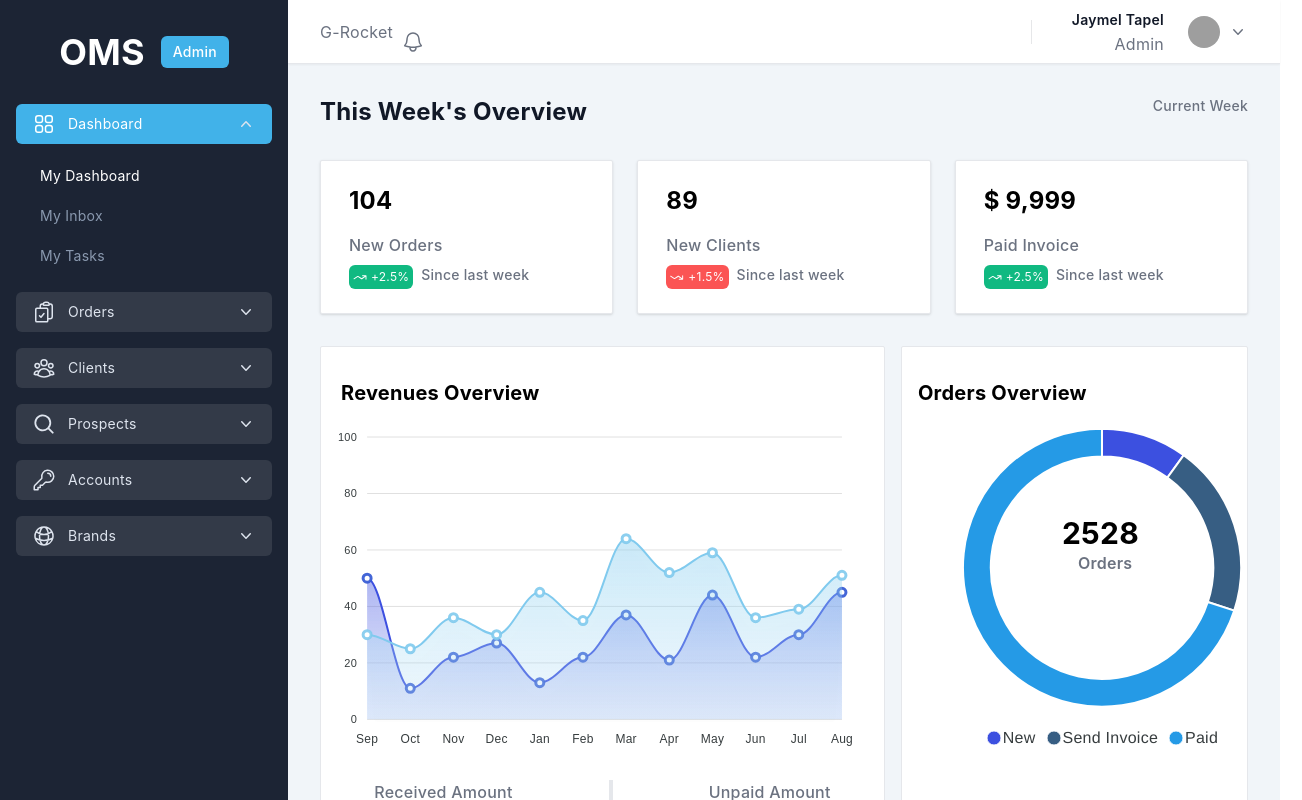
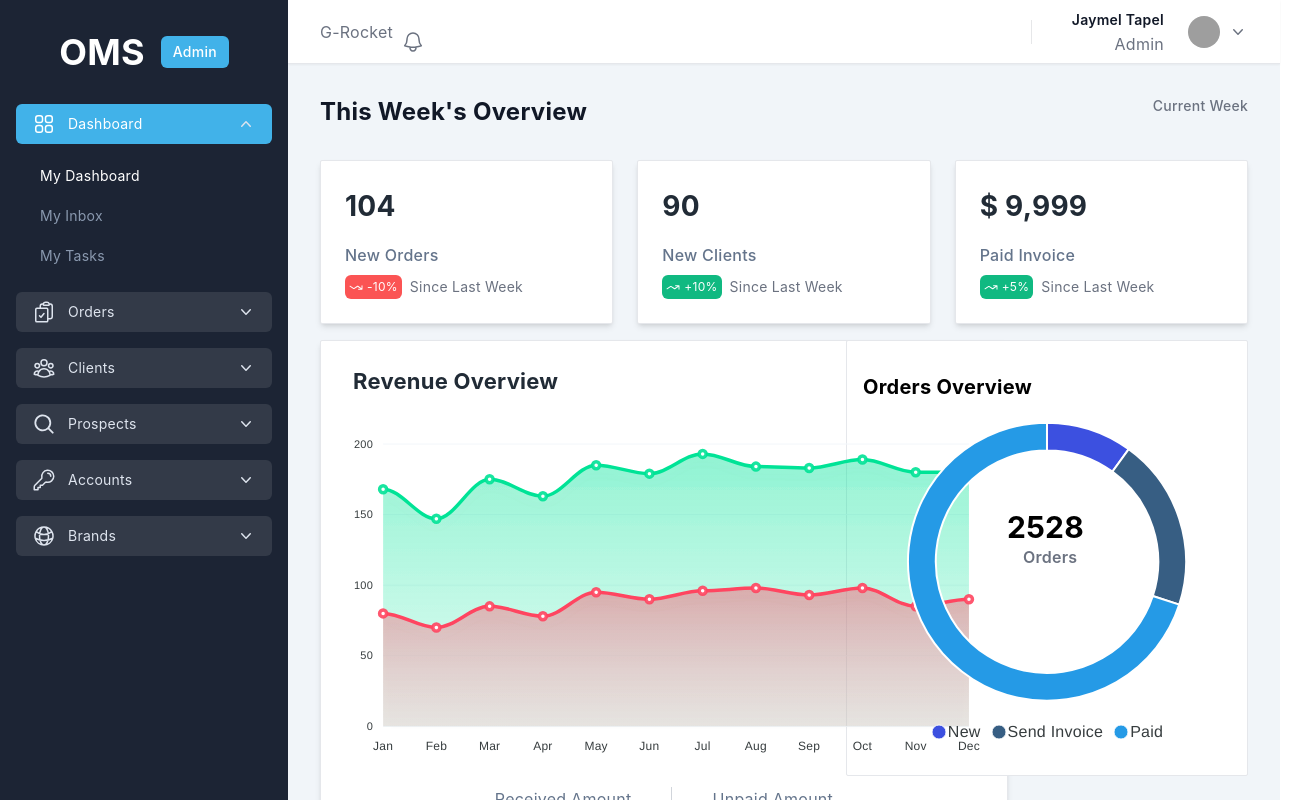
Before and after one commit to jaymel-tapel/grocket-oms-v2, a React (Vite) app: page /dashboard in a window 1280 px wide. Shown: the top 800 px of the page, 1302 px wide, since content can reach past the window. Built offline with nearby package versions, Linux system fonts and the light colour scheme; grey boxes are pictures that could not be loaded.

Commit message:
datatest for cards and charts

```diff
--- a/src/pages/dashboard/Dashboard.tsx
+++ b/src/pages/dashboard/Dashboard.tsx
@@ -1,10 +1,81 @@
-import DashboardChart from "../../components/dashboard/dashboard/DashboardChart";
 import DashboardCircleChart from "../../components/dashboard/dashboard/DashboardCircleChart";
-import DashboardBoxData from "../../components/dashboard/dashboard/DashboardBoxData";
 import DashboardTable from "../../components/dashboard/dashboard/DashboardTable";
 import LoggedSection from "../../components/sections/LoggedSection";
+import BarLineChart from "../../components/tools/charts/BarLineChart";
+import { useState } from "react";
+import StatsCards from "../../components/tools/cards/StatsCards";
 
 const Dashboard: React.FC = () => {
+  const [dataCards] = useState([
+    {
+      label: "New Orders",
+      value: 104,
+      percentage: {
+        label: "Since Last Week",
+        value: -10,
+      },
+    },
+    {
+      label: "New Clients",
+      value: 90,
+      percentage: {
+        label: "Since Last Week",
+        value: 10,
+      },
+    },
+    {
+      label: "Paid Invoice",
+      value: "$ 9,999",
+      percentage: {
+        label: "Since Last Week",
+        value: 5,
+      },
+    },
+  ]);
+
+  const [dataBar] = useState([
+    {
+      name: "2022",
+      data: [
+        { y: 80, x: "Jan" },
+        { y: 70, x: "Feb" },
+        { y: 85, x: "Mar" },
+        { y: 78, x: "Apr" },
+        { y: 95, x: "May" },
+        { y: 90, x: "Jun" },
+        { y: 96, x: "Jul" },
+        { y: 98, x: "Aug" },
+        { y: 93, x: "Sep" },
+        { y: 98, x: "Oct" },
+        { y: 85, x: "Nov" },
+        { y: 90, x: "Dec" },
+      ],
+    },
+    {
+      name: "2023",
+      data: [
+        { y: 88, x: "Jan" },
+        { y: 77, x: "Feb" },
+        { y: 90, x: "Mar" },
+        { y: 85, x: "Apr" },
+        { y: 90, x: "May" },
+        { y: 89, x: "Jun" },
+        { y: 97, x: "Jul" },
+        { y: 86, x: "Aug" },
+        { y: 90, x: "Sep" },
+        { y: 91, x: "Oct" },
+        { y: 95, x: "Nov" },
+        { y: 90, x: "Dec" },
+      ],
+    },
+  ]);
+
+  const dataLabel = [
+    { label: "Received Amount", value: "$45,070.00" },
+    { label: "Unpaid Amount", value: "$32,400.00" },
+  ];
+
+  const ColorsChart = ["#FF4560", "#00E396", "#3C50E0", "#41B2E9"];
   return (
     <LoggedSection>
       <div className="flex justify-between mb-8">
@@ -13,15 +84,25 @@ const Dashboard: React.FC = () => {
         </span>
         <span className="text-sm font-medium items-end"> Current Week</span>
       </div>
-      <DashboardBoxData />
-      <div
-        className="mt-4 mb-4 grid gap-2 md:mt-4 md:gap-4 2xl:mt-6.5 2xl:gap-6.5"
-        style={{ gridTemplateColumns: "repeat(13, minmax(0, 1fr))" }}
-      >
-        <DashboardChart />
-        <DashboardCircleChart />
+      <StatsCards stats={dataCards} />
+      <div className="grid grid-cols-2 gap-8 md:mt-4 md:gap-4 2xl:mt-6.5 2xl:gap-6.5">
+        <div className="w-[43rem]">
+          <BarLineChart
+            chartColors={ColorsChart}
+            chartData={dataBar}
+            additionalData={dataLabel}
+            disableLegends={true}
+            label="Revenue Overview"
+            chartType="area"
+          />
+        </div>
+        <div className="ml-auto">
+          <DashboardCircleChart />
+        </div>
       </div>
-      <DashboardTable />
+      <div className="mt-16">
+        <DashboardTable />
+      </div>
     </LoggedSection>
   );
 };
```
